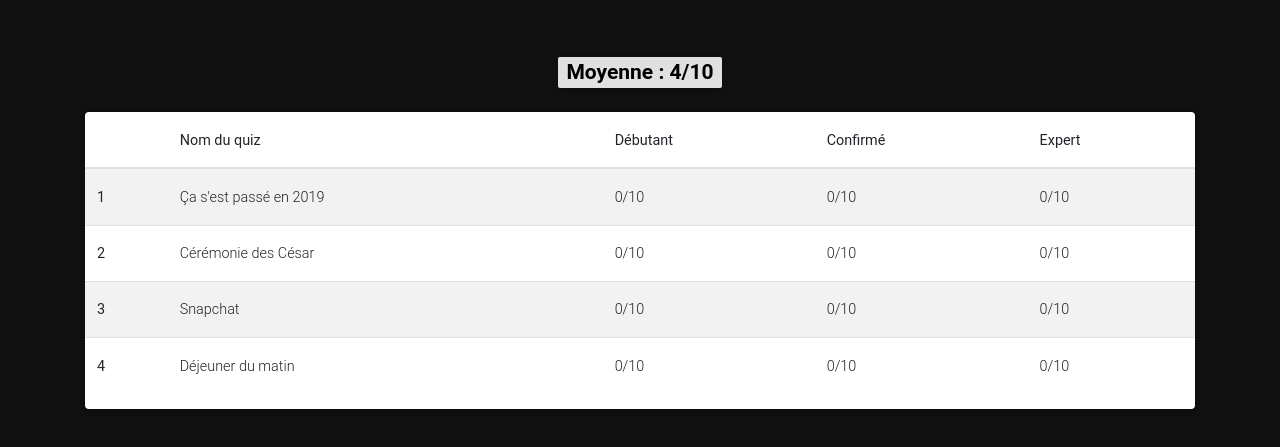
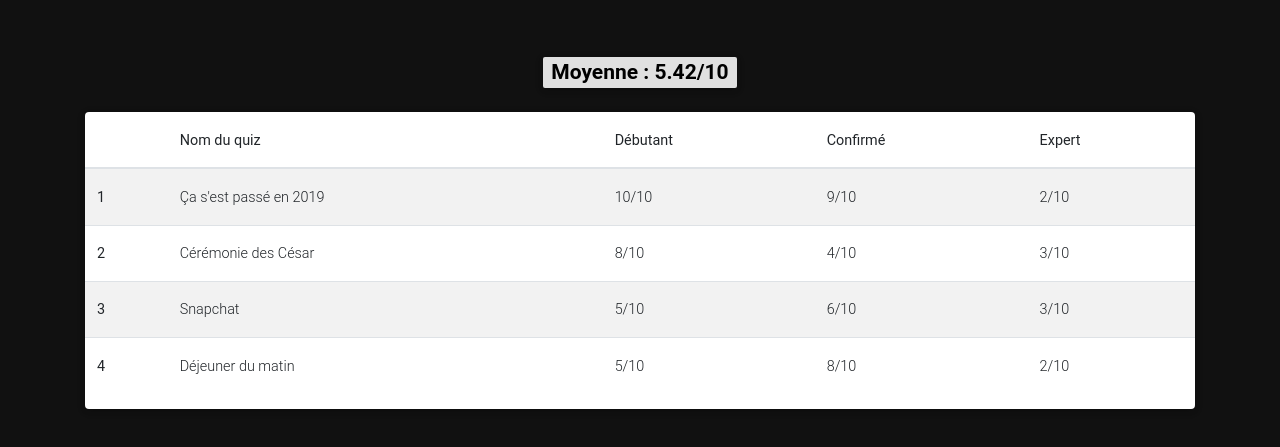
Before and after one commit to Brozzor/TP1-JS-B1, a plain HTML site: page index.html in a window 1280 px wide. Both pictures are taken after a click on the button "AFFICHER VOS MEILLEURES SCORES". Shown: the part 151-598 px from the top of the page. Drawn offline with nearby package versions, Linux system fonts and the light colour scheme.

Commit message:
calcul de la moyenne

```diff
--- a/index.html
+++ b/index.html
@@ -57,6 +57,7 @@
         </div>
       </div>
     </div>
+    <script src="./js/high_score.js"></script>
     <script src="./js/main.js"></script>
     <script src="./js/index.js"></script>
     <script src="./js/ester-eggs.js"></script>
--- a/high_score.json
+++ b/js/high_score.js
@@ -1,4 +1,4 @@
-{
+let allQuiz = {
     "highscore": [
         {
             "id": 1,
@@ -6,9 +6,9 @@
             "commentary": "Faits historiques et événements culturels",
             "level": [
                 {
-                    "débutant": 0,
-                    "confirmé": 0,
-                    "expert": 0
+                    "débutant": 10,
+                    "confirmé": 9,
+                    "expert": 2
                 }
             ]
         },
@@ -18,9 +18,9 @@
             "commentary": "Le cinéma construit notre mémoire",
             "level": [
                 {
-                    "débutant": 0,
-                    "confirmé": 0,
-                    "expert": 0
+                    "débutant": 8,
+                    "confirmé": 4,
+                    "expert": 3
                 }
             ]
         },
@@ -30,9 +30,9 @@
             "commentary": "L'application aux messages éphémères",
             "level": [
                 {
-                    "débutant": 0,
-                    "confirmé": 0,
-                    "expert": 0
+                    "débutant": 5,
+                    "confirmé": 6,
+                    "expert": 3
                 }
             ]
         },
@@ -42,9 +42,9 @@
             "commentary": "Pour bien démarrer la journée",
             "level": [
                 {
-                    "débutant": 0,
-                    "confirmé": 0,
-                    "expert": 0
+                    "débutant": 5,
+                    "confirmé": 8,
+                    "expert": 2
                 }
             ]
         }
--- a/js/index.js
+++ b/js/index.js
@@ -1,10 +1,8 @@
 initIndex();
 function initIndex(){
 // cette fonction permet l'affichage des 3 card situer dans le card-deck
-      fetch(`http://127.0.0.1:8080/high_score.json`)
-      .then(result => result.json())
-      .then(data => {
-      for (property of data.highscore){
+
+      for (property of allQuiz.highscore){
         if (property.id > 3){return;} // permet d'afficher que les 3 premiers
             document.getElementById('mainQuiz').innerHTML += `
             <div class="card mb-4">
@@ -30,7 +28,7 @@ function initIndex(){
 
           </div>`;
         }
-        });
+
 
 }
 
@@ -41,11 +39,18 @@ function hideHomeInterface(){
 }
 
 function insertScoreInBoard(){
-  fetch(`http://127.0.0.1:8080/high_score.json`)
-      .then(result => result.json())
-      .then(data => {
-      for (property of data.highscore){
-        console.log(property.level[0].débutant)
+  let moyenne = 0;
+  let nbNote = 0;
+      for (property of allQuiz.highscore){
+        moyenne += parseInt(property.level[0].débutant); //-------------------------------------
+        moyenne += parseInt(property.level[0].confirmé);
+        moyenne += parseInt(property.level[0].expert);
+        nbNote += 3;// ----------------------------------Calcul de la moyenne général ----------
+        if (property.id == allQuiz.highscore.length){
+          moyenne = moyenne / nbNote;
+          document.getElementById('h3title').innerHTML = `Moyenne : ${moyenne.toFixed(2)}/10`;
+        }//--------------------------------------------------------------------------------------
+     // remplissage du tableau des scores
   document.getElementById('boardInput').innerHTML += `
   <tr>
       <th scope="row">${property.id}</th>
@@ -57,13 +62,13 @@ function insertScoreInBoard(){
   `;
 
     }
-});
+
 }
 
 function displayScore(){
   hideHomeInterface();
   document.getElementById('h1title').innerHTML = "Vos meilleurs scores";
-  document.getElementById('h3title').innerHTML = "Moyenne : 4/10";
+  document.getElementById('h3title').innerHTML = "Moyenne : 5/10";
   document.getElementById('board').innerHTML = `
   <div class="card mb-4">
   <table class="table table-striped">
@@ -84,3 +89,14 @@ function displayScore(){
   insertScoreInBoard();
 
 }
+
+function resetScore(){
+
+for (property of allQuiz.highscore){
+     // vidage du tableau des scores
+        property.level[0].débutant = 0;
+        property.level[0].confirmé = 0;
+        property.level[0].expert = 0;
+    }
+insertScoreInBoard();
+}
```
